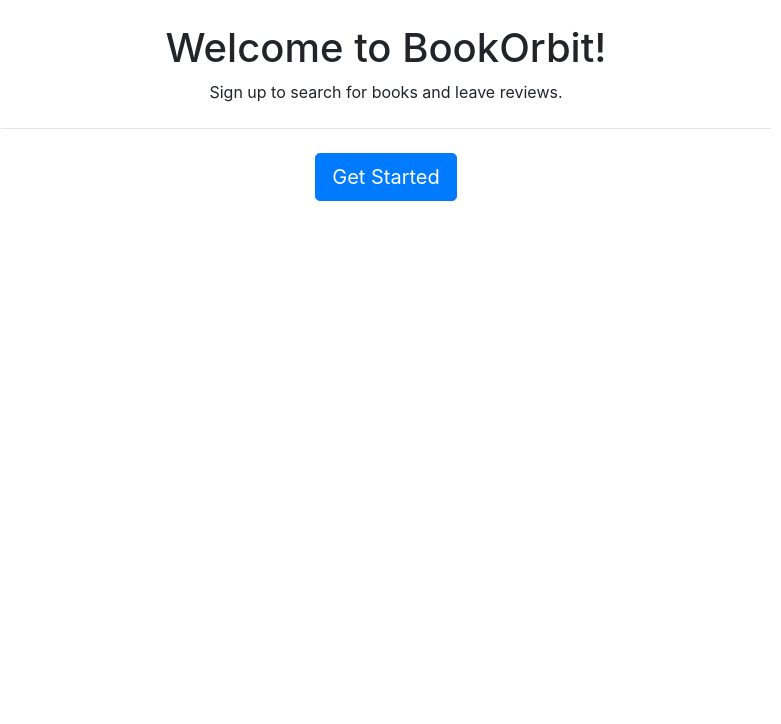
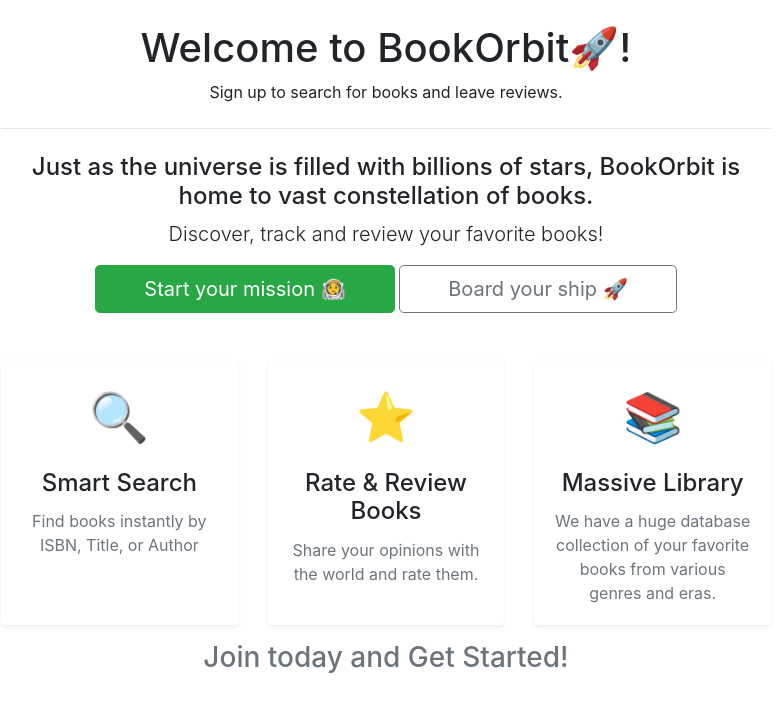
Before and after one commit to Divya-Bhavsar03/ENGO651_Advanced_Geospatial_Labs, a Flask app: page / in a window 1280 px wide. Shown: the part 76-800 px from the top of the page, without its empty margins (254-1035 px from the left). Run offline with Flask 3, Linux system fonts and the light colour scheme; some libraries are stand-ins or nearby versions.

Commit message:
added some text and emojis

```diff
--- a/Lab1/templates/index.html
+++ b/Lab1/templates/index.html
@@ -2,7 +2,7 @@
 
 {% block body %}
 <div class="text-center">
-    <h1>Welcome to BookOrbit!</h1>
+    <h1>Welcome to BookOrbit🚀!</h1>
 
     {% if session.user_id %}
         <h3 >Hello, {{session.user_name}}!</h3>
@@ -25,7 +25,42 @@
     {% else %}
         <p>Sign up to search for books and leave reviews.</p>
         <hr class="my-4">
-        <a role="button" class="btn btn-primary btn-lg" href="/register">Get Started</a>
+        <h4 class="mt-2">Just as the universe is filled with billions of stars, BookOrbit is home to vast constellation of books.</h4>
+        <p class="lead">Discover, track and review your favorite books!</p>
+        <a role="button" class="btn btn-success btn-lg px-5" href="/register">Start your mission 🧑‍🚀</a>
+        <a role="button" class="btn btn-outline-secondary btn-lg px-5" href="/login">Board your ship 🚀</a>
+
+        <div class="row mt-5">
+            <div class="col-md-4">
+                <div class="card h-100 text-center shadow-sm border-0">
+                    <div class="card-body">
+                        <div style="font-size: 3rem;">🔍</div>
+                        <h4 class="card-title mt-3">Smart Search</h4>
+                        <p class="card-text text-muted">Find books instantly by ISBN, Title, or Author</p>
+                    </div>
+                </div>
+            </div>
+            <div class="col-md-4">
+                <div class="card h-100 text-center shadow-sm border-0">
+                    <div class="card-body">
+                        <div style="font-size: 3rem;">⭐</div>
+                        <h4 class="card-title mt-3">Rate & Review Books</h4>
+                        <p class="card-text text-muted">Share your opinions with the world and rate them.</p>
+                    </div>
+                </div>
+            </div>
+            <div class="col-md-4">
+                <div class="card h-100 text-center shadow-sm border-0">
+                    <div class="card-body">
+                        <div style="font-size: 3rem;">📚</div>
+                        <h4 class="card-title mt-3">Massive Library</h4>
+                        <p class="card-text text-muted">We have a huge database collection of your favorite books from various genres and eras.</p>
+                    </div>
+                </div>
+            </div>
+        </div>
+
+        <h3 class="mt-3 text-muted">Join today and Get Started!</h3>
     {% endif %}
 </div>
 {% endblock %}
```
